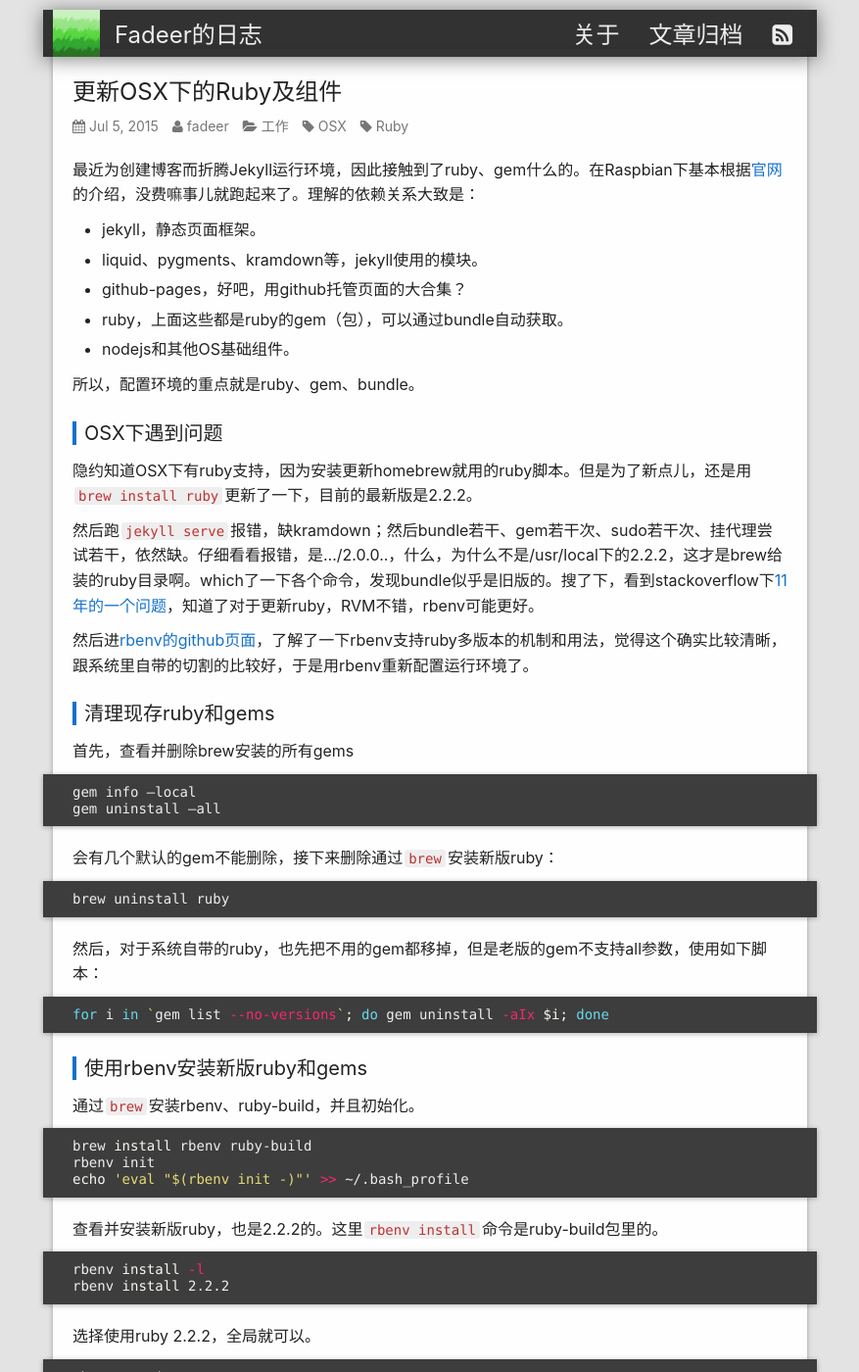
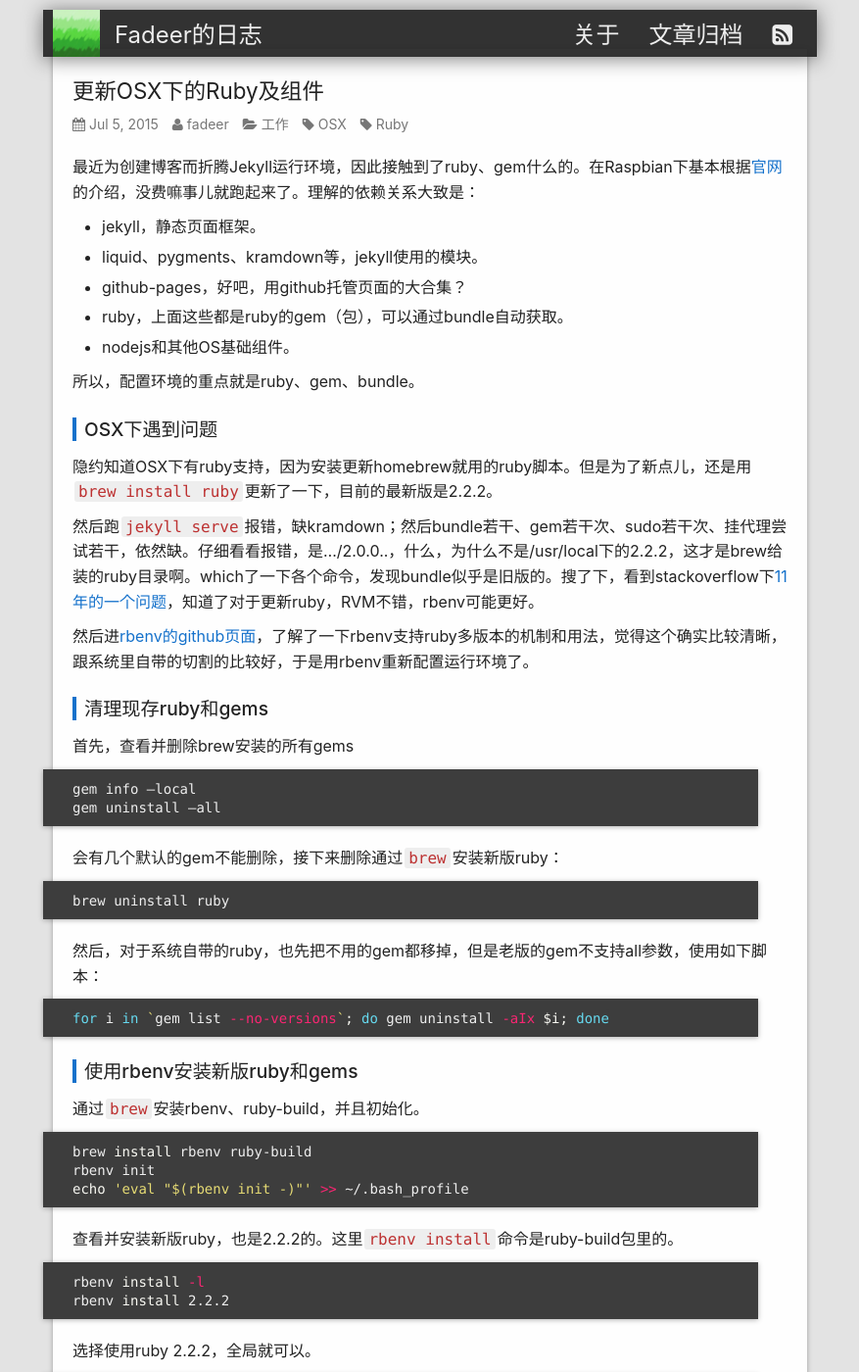
Before and after one commit to fadeer/fadeer.github.io, a Jekyll site: the page built from _posts/2015-07-05-upgrade-ruby-in-osx.markdown, in a window 1280 px wide and 1400 px high. Shown: the whole window at 98% size, without its empty margins (201-1078 px from the left). Built offline with Jekyll 4.4.1, drawn with Linux system fonts in a browser that asks for light colours.

Commit message:
flex font size

```diff
--- a/_sass/_base.scss
+++ b/_sass/_base.scss
@@ -8,19 +8,31 @@ dl, dd, ol, ul, figure {
     padding: 0;
 }
 
-
+$min-font-size: 14px;
+$max-font-size: 16px;
+$min-screen: 400px;
+$max-screen: 800px;
 
 /**
  * Basic styling
  */
 body {
     font-family: $font-default;
-    font-size: $normal-font-size;
     line-height: $base-line-height;
     font-weight: 400;
     color: $text-color;
     background-color: $background-color;
     -webkit-text-size-adjust: 100%;
+
+    font-size: $min-font-size;
+
+    @media (min-width: $min-screen) and (max-width: $max-screen) {
+        font-size: calc(14px + 2 * ((100vw - 400px) / (800 - 400)));
+    }
+
+    @media (min-width: $max-screen) {
+        font-size: $max-font-size;
+    }
 }
 
 html {
@@ -177,19 +189,11 @@ blockquote {
 pre,
 code {
     font-family: $font-mono;
-    font-size: $code-font-size;
     padding: 1px 4px;
     margin: 0 2px;
     border-radius: 3px;
     color: $code-color-l;
     background-color: $code-color-bgl;
-
-    @include media-query($on-laptop) {
-        font-size: $small-font-size;
-    }
-    @include media-query($on-palm) {
-        font-size: $small-font-size * 0.75;
-    }
 }
 
 .lineno {
@@ -207,7 +211,7 @@ pre {
 
     > code {
         font-family: $font-mono;
-        font-size: $code-font-size;
+        font-size: 87.5%;
         color: $code-color;
     	background-color: $code-color-bg;
         border: 0;
--- a/_sass/_layout.scss
+++ b/_sass/_layout.scss
@@ -13,27 +13,16 @@
 }
 
 .site-title {
-    font-size: $title-font-size;
+    font-size: 150%;
+    margin:0 15px;
     line-height: 44px;
     padding-top: 4px;
     /*letter-spacing: -1px;*/
     float: left;
-    margin: 0 15px;
 
-    @include media-query($on-laptop) {
-        font-size: $title-font-size;
-    }
-    @include media-query($on-palm) {
-        font-size: $title-font-size * 0.8333;
-        margin: 0 10px;
-    }
-    @include media-query(450px) {
-        font-size: $title-font-size * 0.6667;
-        margin: 0 5px;
-    }
-    @include media-query(350px) {
-        font-size: $title-font-size * 0.5833;
-        margin: 0 5px;
+    @media (min-width: $min-screen) and (max-width: $max-screen) {
+        font-size: calc(20px + 4 * ((100vw - 400px) / (800 - 400)));
+        margin: 0 calc(5px + 10 * ((100vw - 400px) / (800 - 400)));
     }
 
     &,
@@ -204,16 +193,9 @@
 }
 
 .post-meta {
-    font-size: $small-font-size;
+    font-size: 87.5%;
     color: $meta-color;
     margin-top: 5px;
-
-    @include media-query($on-laptop) {
-        font-size: $small-font-size;
-    }
-    @include media-query($on-palm) {
-        font-size: $small-font-size * 0.875;
-    }
 }
 
 .meta-item {
@@ -222,26 +204,14 @@
 
 .post-link {
     display: block;
-    font-size: $title-font-size;
     //line-height: $base-line-height;
-
-    @include media-query($on-laptop) {
-        font-size: $title-font-size;
-    }
-    @include media-query($on-palm) {
-        font-size: $title-font-size * 0.875;
-    }
 }
 
 .post-title2 {
-    font-size: $normal-font-size;
+    font-size: 70%;
     color: $grey-color-dark;
 
-    @include media-query($on-laptop) {
-        font-size: $normal-font-size;
-    }
     @include media-query($on-palm) {
-        font-size: $normal-font-size * 0.875;
         display: none;
     }
 }
@@ -255,84 +225,44 @@
 }
 
 .post-title {
-    font-size: $title-font-size;
+    font-size: 140%;
     //letter-spacing: -1px;
     //line-height: 1;
     margin-top: 5px;
-
-    @include media-query($on-laptop) {
-        font-size: $title-font-size;
-    }
-    @include media-query($on-palm) {
-        font-size: $title-font-size * 0.875;
-    }
 }
 
 .post-content {
     margin-top: $spacing-unit *2 /3;
     margin-bottom: $spacing-unit;
 
-	@include media-query($on-laptop) {
-        font-size: $normal-font-size;
-    }
-    @include media-query($on-palm) {
-        font-size: $normal-font-size * 0.875;
-    }
-
     h2 {
-        font-size: $hh-font-size;
-        //font-weight: 600;
-
-        @include media-query($on-laptop) {
-            font-size: $hh-font-size;
-        }
-        @include media-query($on-palm) {
-            font-size: $hh-font-size * 0.875;
-        }
+        font-size: 120%;
+        font-weight: 500;
     }
 
     h3, h4{
-        font-size: $hhh-font-size;
-
-        @include media-query($on-laptop) {
-            font-size: $hhh-font-size;
-        }
-        @include media-query($on-palm) {
-            font-size: $hhh-font-size * 0.875;
-        }
+        font-size: 110%;
     }
 }
 
 .archive {
     margin-left: 0;
 
-    @include media-query($on-laptop) {
-        font-size: $normal-font-size;
-    }
-    @include media-query($on-palm) {
-        font-size: $normal-font-size * 0.875;
-    }
-
     .apost-title {
         list-style-type: none;
     }
 
     .apost-title2 {
-        font-size: $small-font-size;
+        font-size: 87.5%;
         color: $grey-color-dark;
 
-        @include media-query($on-laptop) {
-            font-size: $normal-font-size;
-        }
         @include media-query($on-palm) {
-            font-size: $normal-font-size * 0.875;
             display: none;
         }
 	}
 
     .apost-date {
         //float: right;
-        font-size: $small-font-size;
         color: $grey-color;
         min-width: 100px;
         display: inline-block;
@@ -372,9 +302,11 @@
 }
 
 .highlight {
-    width: -webkit-calc(100% + (#{$spacing-lr} *3));
-    width:         calc(100% + (#{$spacing-lr} *3));
+    //width: -webkit-calc(100% + (#{$spacing-lr} *3));
+    //width:         calc(100% + (#{$spacing-lr} *3));
+    width: 100%;
     margin-left: -($spacing-lr *3 /2);
+    border-radius: 0;
     box-shadow: 0 1px 5px rgba(0, 0, 0, 0.3);
 }
 
```
Also changed, not shown: css/main.scss (+2 -11 lines).
